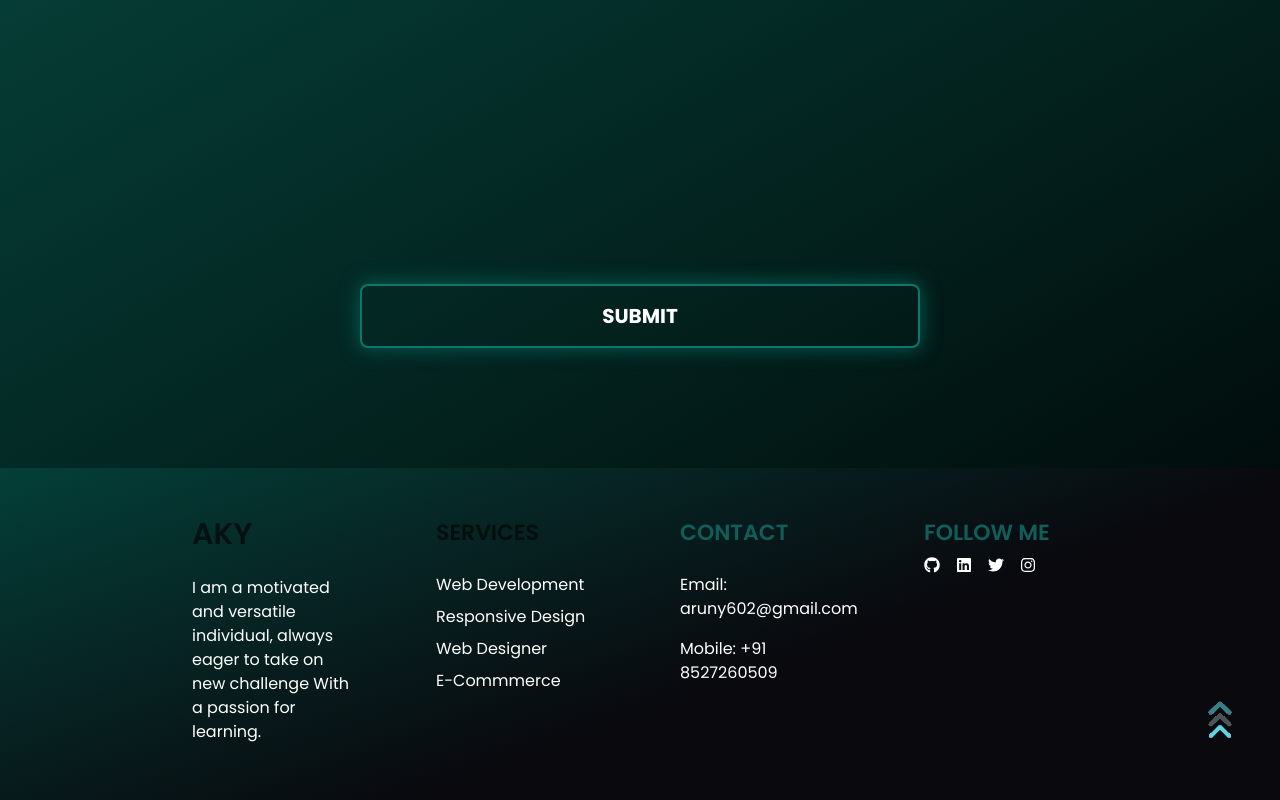
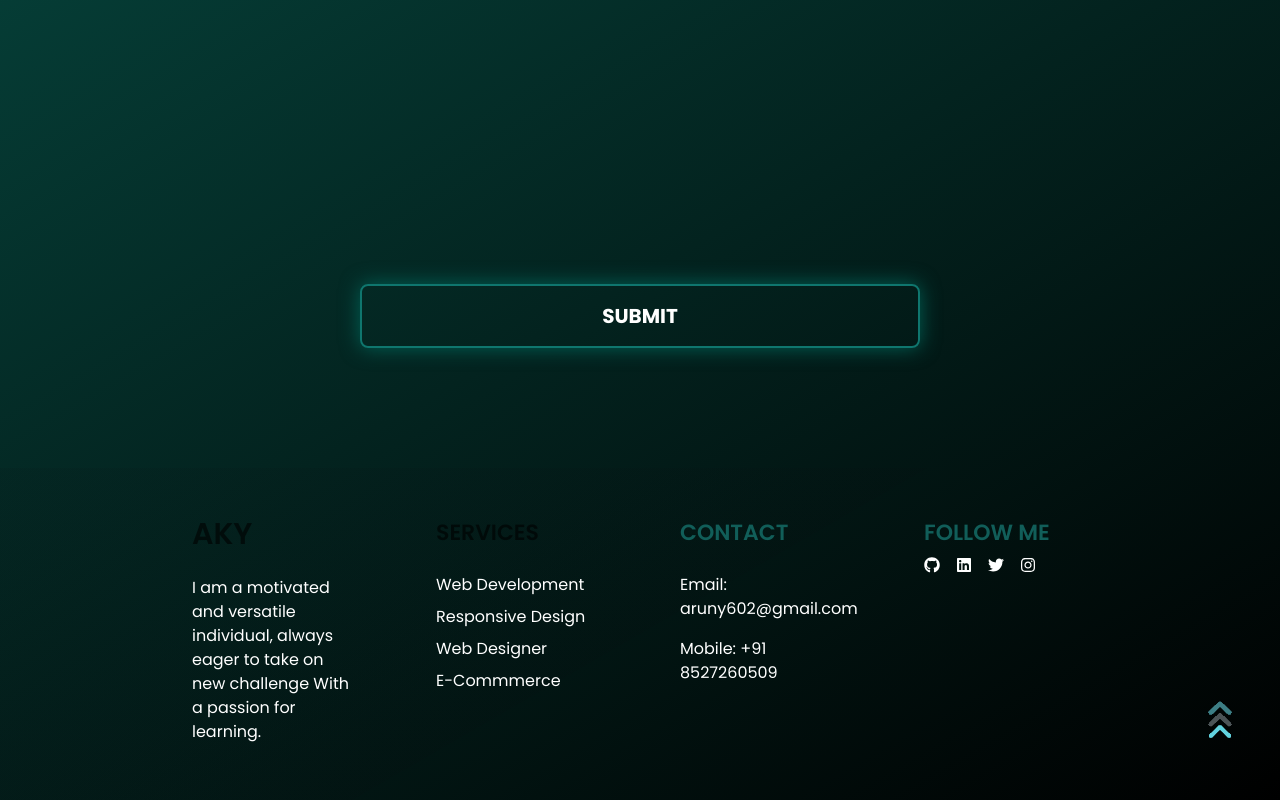
Before and after one commit to AK-Y/New-Portfolio, a React (Vite) app in the folder portfolio/: page / in a window 1280 px wide. Shown: the part 3768-4568 px from the top of the page. Built offline with nearby package versions, Linux system fonts and the light colour scheme.

Commit message:
Update index.css

```diff
--- a/portfolio/src/index.css
+++ b/portfolio/src/index.css
@@ -8,7 +8,7 @@
   background: rgb(9, 9, 14);
   background: linear-gradient(
     150deg,
-    rgba(9, 9, 14, 1) 0%,
+    rgb(9, 9, 14) 0%,
     rgba(9, 108, 96, 1) 46%,
     rgba(0, 108, 95, 1) 48%,
     rgba(9, 104, 92, 1) 50%,
@@ -17,7 +17,7 @@
 }
 
 .navbar {
-  background: rgb(9, 9, 14);
+  background: rgba(9, 9, 14, 0.979);
   background: linear-gradient(
     300deg,
     rgba(9, 9, 14, 0.151) 100%,
@@ -25,10 +25,20 @@
   );
 }
 
-.footer,
 .hamburger {
   background: rgb(9, 9, 14);
-    background: linear-gradient(340deg, rgb(9, 9, 14) 40%, rgb(4, 63, 56) 100%);
+  background: linear-gradient(340deg, rgb(9, 9, 14) 40%, rgb(4, 63, 56) 100%);
+}
+
+.footer {
+  background: rgb(9, 9, 14);
+  background: linear-gradient(
+    150deg,
+    rgba(9, 9, 14, 0.082) 50%,
+
+    rgba(9, 104, 92, 1) 50%,
+    rgba(0, 0, 0, 0) 50%
+  );
 }
 
 body {
```
